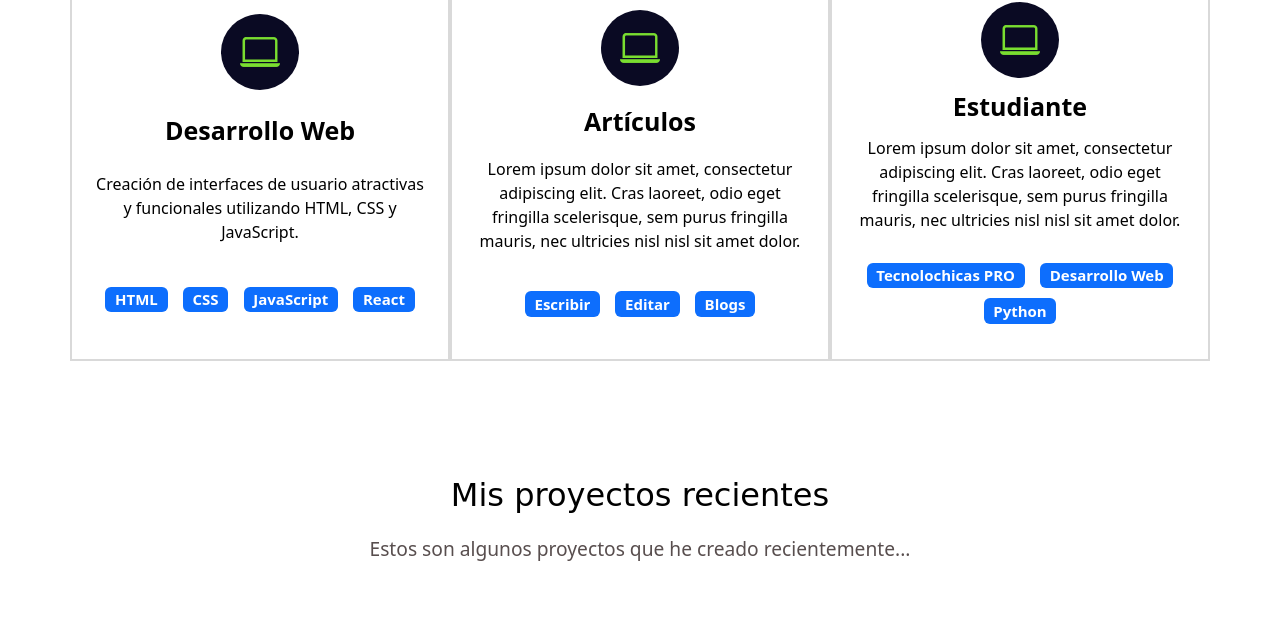
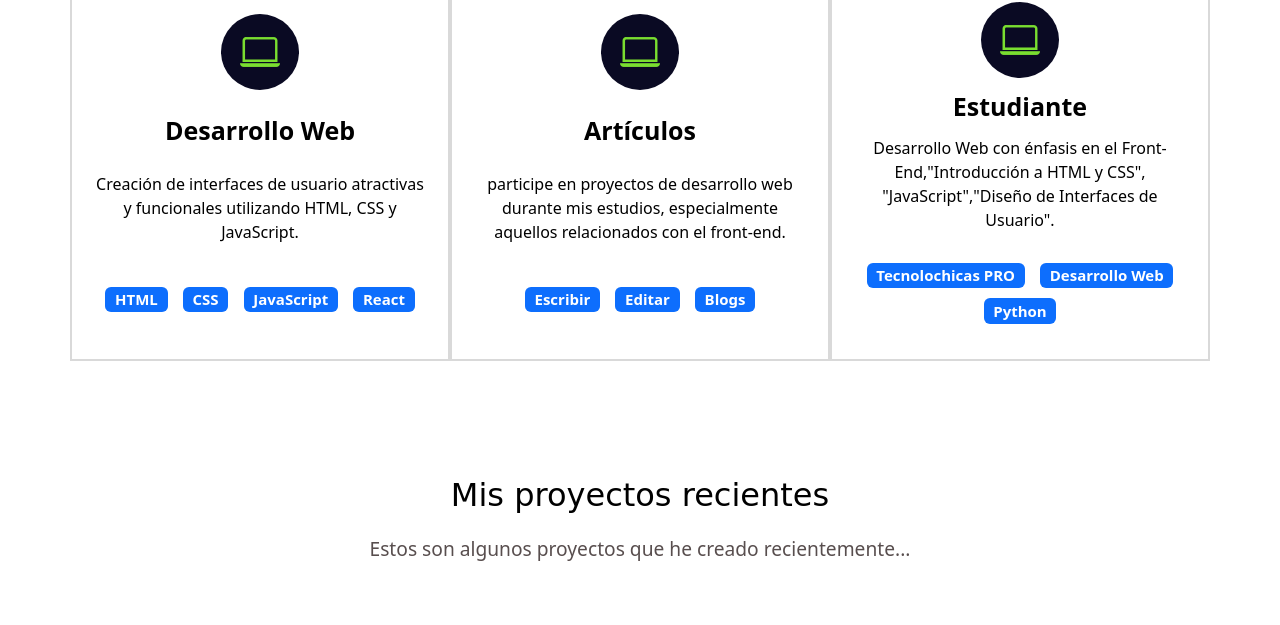
Before and after one commit to vaniamga/portafolio, a plain HTML site: page index.html in a window 1280 px wide. Shown: the part 1471-2096 px from the top of the page. Drawn offline with nearby package versions, Linux system fonts and the light colour scheme; a web font is replaced by a local one.

Commit message:
portafolio completo

```diff
--- a/index.html
+++ b/index.html
@@ -91,7 +91,7 @@
           <div class="columna col-12 col-md-4">
             <i class="bi bi-laptop"></i>
             <p class="experiencia-titulo">Artículos</p>
-            <p>Lorem ipsum dolor sit amet, consectetur adipiscing elit. Cras laoreet, odio eget fringilla scelerisque, sem purus fringilla mauris, nec ultricies nisl nisl sit amet dolor. </p>
+            <p> participe en proyectos de desarrollo web durante mis estudios, especialmente aquellos relacionados con el front-end.</p>
             <div class="badges-contenedor">
               <span class="badge text-bg-primary">Escribir</span>
               <span class="badge text-bg-primary">Editar</span>
@@ -102,7 +102,7 @@
           <div class="columna col-12 col-md-4">
             <i class="bi bi-laptop"></i>
             <p class="experiencia-titulo">Estudiante</p>
-            <p>Lorem ipsum dolor sit amet, consectetur adipiscing elit. Cras laoreet, odio eget fringilla scelerisque, sem purus fringilla mauris, nec ultricies nisl nisl sit amet dolor. </p>
+            <p>Desarrollo Web con énfasis en el Front-End,"Introducción a HTML y CSS", "JavaScript","Diseño de Interfaces de Usuario".</p>
             <div class="badges-contenedor">
               <span class="badge text-bg-primary">Tecnolochicas PRO</span>
               <span class="badge text-bg-primary">Desarrollo Web</span>
```
Also changed, not shown: imagenes/proyecto1.png (added), imagenes/proyecto2.png (added), imagenes/proyecto3.png (added).
